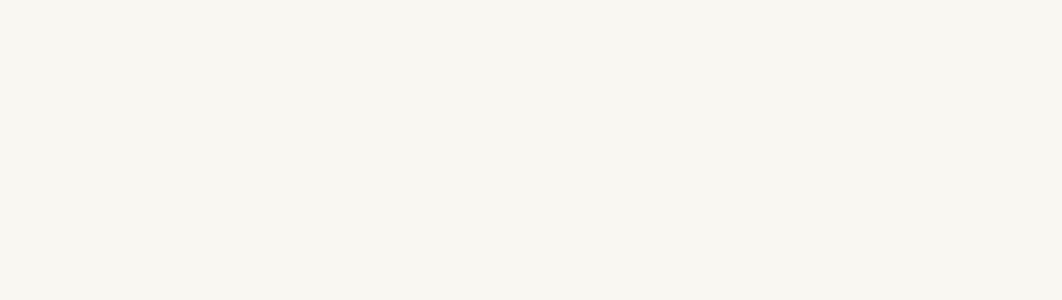
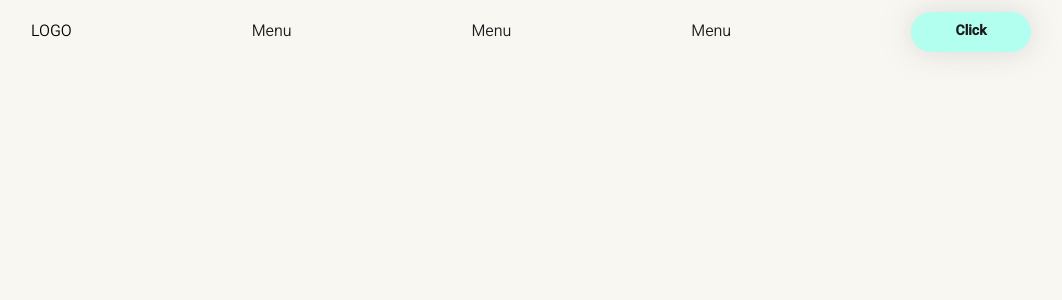
Before and after one commit to solitariusdigital/belleclass, a Next.js app: page / in a window 1280 px wide. Shown: the top 300 px of the page, without its empty margins (109-1171 px from the left). Built offline with nearby package versions, Linux system fonts and the light colour scheme.

Commit message:
fix: screen size

```diff
--- a/app/_mixins.scss
+++ b/app/_mixins.scss
@@ -1,41 +1,15 @@
 @use "config" as config;
 
-// Small tablets and large smartphones (landscape view)
-$screen-sm-min: 576px;
+$screen-mobile: 700px;
+$screen-large: 2000px;
 
-// Small tablets (portrait view)
-$screen-md-min: 768px;
-
-// Tablets and small desktops
-$screen-lg-min: 992px;
-
-// Large tablets and desktops
-$screen-xl-min: 1200px;
-
-// Small devices
-@mixin sm {
-  @media (max-width: #{$screen-sm-min}) {
+@mixin mobile {
+  @media (max-width: #{$screen-mobile}) {
     @content;
   }
 }
-
-// Medium devices
-@mixin md {
-  @media (max-width: #{$screen-md-min}) {
-    @content;
-  }
-}
-
-// Large devices
-@mixin lg {
-  @media (max-width: #{$screen-lg-min}) {
-    @content;
-  }
-}
-
-// Extra large devices
-@mixin xl {
-  @media (max-width: #{$screen-xl-min}) {
+@mixin desktop {
+  @media (min-width: #{$screen-mobile} ) and (max-width: #{$screen-large}) {
     @content;
   }
 }
@@ -83,8 +57,14 @@ $screen-xl-min: 1200px;
   background-color: rgba(red($color), green($color), blue($color), $alpha);
 }
 
+@mixin row-space-between-center() {
+  display: flex;
+  flex-direction: row;
+  justify-content: space-between;
+  align-items: center;
+}
+
 // animations
-
 @mixin scale-in() {
   -webkit-animation: scale-in-center 0.5s cubic-bezier(0.25, 0.46, 0.45, 0.94)
     both;
--- a/app/globals.scss
+++ b/app/globals.scss
@@ -8,11 +8,7 @@
   font-family: config.$font;
 }
 
-html,
 body {
-  max-width: 100vw;
-  overflow-x: hidden;
-  margin: auto;
   user-select: none;
   font-weight: 300;
   background: config.$cream;
@@ -26,27 +22,3 @@ a {
 button {
   @include mixins.button(config.$brand, config.$black, 120px);
 }
-
-.main {
-  display: flex;
-  flex-direction: column;
-  align-items: center;
-  min-height: 100vh;
-}
-
-.grid {
-  display: grid;
-  grid-template-columns: repeat(4, minmax(25%, auto));
-  max-width: 100%;
-}
-
-/* Mobile */
-@media (max-width: 700px) {
-}
-
-/* Tablet and Smaller Desktop */
-@media (min-width: 701px) and (max-width: 1120px) {
-  .grid {
-    grid-template-columns: repeat(2, 50%);
-  }
-}
--- a/app/page.js
+++ b/app/page.js
@@ -1,11 +1,10 @@
-"use client";
 import classes from "./page.module.scss";
-import dynamic from "next/dynamic";
+import Menu from "@/components/Menu";
 
 export default function Home() {
   return (
     <main className={classes.main}>
-      <div className={classes.menu}></div>
+      <Menu />
     </main>
   );
 }
--- a/app/page.module.scss
+++ b/app/page.module.scss
@@ -1,4 +1,5 @@
 @use "config" as config;
+@use "mixins" as mixins;
 
 .main {
   display: flex;
@@ -6,24 +7,3 @@
   align-items: center;
   min-height: 100vh;
 }
-
-.menu {
-  display: flex;
-  justify-content: center;
-  width: 100%;
-}
-
-.grid {
-  display: grid;
-  grid-template-columns: repeat(4, minmax(25%, auto));
-  width: var(--max-width);
-  max-width: 100%;
-}
-
-/* Mobile */
-@media (max-width: 700px) {
-}
-
-/* Tablet and Smaller Desktop */
-@media (min-width: 701px) and (max-width: 1120px) {
-}
--- /dev/null
+++ b/components/Menu.js
@@ -0,0 +1,20 @@
+import classes from "./Menu.module.scss";
+import MenuIcon from "@mui/icons-material/Menu";
+
+export default function Menu() {
+  return (
+    <div className={classes.container}>
+      <div className={classes.largeMenu}>
+        <p>LOGO</p>
+        <p className={classes.link}>Menu</p>
+        <p className={classes.link}>Menu</p>
+        <p className={classes.link}>Menu</p>
+        <button>Click</button>
+      </div>
+      <div className={classes.smallMenu}>
+        <p>LOGO</p>
+        <MenuIcon className={classes.menuIcon} />
+      </div>
+    </div>
+  );
+}
--- /dev/null
+++ b/components/Menu.module.scss
@@ -0,0 +1,34 @@
+@use "../app/config" as config;
+@use "../app/mixins" as mixins;
+
+.container {
+  width: config.$content-width;
+  padding: 12px;
+  @include mixins.row-space-between-center();
+
+  @include mixins.mobile {
+    width: 100%;
+  }
+
+  .link {
+    color: config.$black;
+  }
+}
+
+.largeMenu {
+  width: 100%;
+  @include mixins.row-space-between-center();
+
+  @include mixins.mobile {
+    display: none;
+  }
+}
+
+.smallMenu {
+  width: 100%;
+  @include mixins.row-space-between-center();
+
+  @include mixins.desktop {
+    display: none;
+  }
+}
--- a/package.json
+++ b/package.json
@@ -9,6 +9,10 @@
     "lint": "next lint"
   },
   "dependencies": {
+    "@emotion/react": "^11.11.1",
+    "@emotion/styled": "^11.11.0",
+    "@mui/icons-material": "^5.10.3",
+    "@mui/material": "^5.14.2",
     "eslint": "8.45.0",
     "eslint-config-next": "13.4.12",
     "next": "13.4.12",
```
Also changed, not shown: 1 other file (tests, documents, lock files or other folders).
